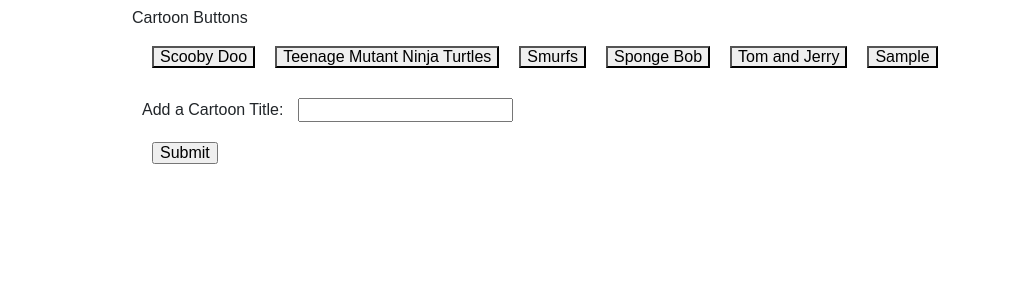
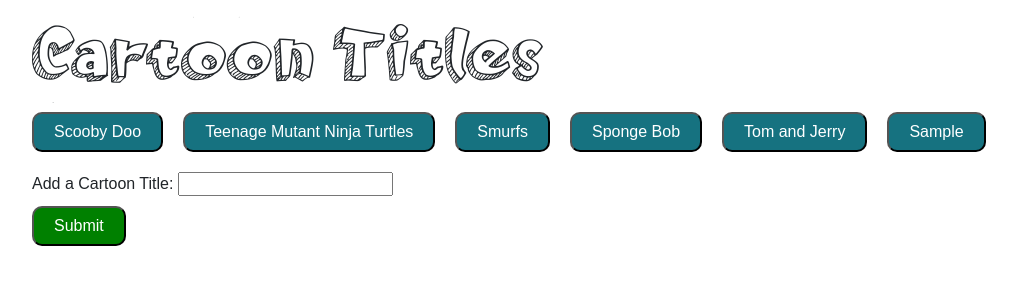
Before and after one commit to liz-guenthner/GiphyAPI, a plain HTML site: page index.html in a window 1280 px wide. Both pictures are taken after typing "Sample" into the empty fields and a click on the input "Submit". Shown: the whole page, without its empty margins (23-1040 px from the left). Drawn offline with nearby package versions, Linux system fonts and the light colour scheme.

Commit message:
add styling for buttons and h1 tag

```diff
--- a/assets/css/style.css
+++ b/assets/css/style.css
@@ -1,6 +1,8 @@
 
 @font-face {
-
+    font-family:'doodletoon';
+    src:url('../font/doodletoon.ttf') format('truetype');
+    font-style:normal;
 }
 
 html, body {
@@ -10,14 +12,45 @@
     font-family: Arial, Helvetica, sans-serif;
 }
 .container {
-    max-width:1000px;
+    max-width:1200px;
 }
 
-button,
-div,
-form,
-input {
-    margin: 10px;
+h1 {
+    font-family: doodletoon;
+    font-size: 4.5em;
+    padding: 20px 0;
+    text-align:left;
+}
+
+.button {
+    padding: 10px 20px;
+    margin: 0 10px;
+    color: #fff;
+    background-color: #167280;
+    border-radius: 10px;
+    cursor:pointer;
+}
+button:first-child {
+    margin-left: 0;
+}
+
+#selection-form {
+    margin:20px 0;
+}
+
+.selection {
+    padding:0;
+    margin: 20px 0;
+    float:left;
+}
+
+#add-selection {
+    padding: 10px 20px;
+    background-color: green;
+    margin: 10px 10px 0 0;
+    color: #fff;
+    border-radius: 10px;
+    cursor:pointer;
 }
 
 footer {
--- a/assets/javascript/giphyapi.js
+++ b/assets/javascript/giphyapi.js
@@ -1,54 +1,61 @@
 $( document ).ready(function(){
-    // header('Access-Control-Allow-Origin: *');
-    // header('Access-Control-Allow-Headers: Origin, Content-Type, Authorization, X-Auth-Token');
-    // header('Access-Control-Allow-Methods: GET, POST, PUT, PATCH, DELETE, HEAD, OPTIONS');
 
     var selectionArray = [ "Scooby Doo", "Teenage Mutant Ninja Turtles", "Smurfs", "Sponge Bob", "Tom and Jerry" ];
 
     function displaySelectionInfo() {
-        // add data-name to each button
+        // declare variable "selection" and add "data-name" attribute to each button
         var selection = $(this).attr("data-name");
+        // declare variable "queryURL" and set equal to api url
         var queryURL = "https://api.giphy.com/v1/gifs/search?api_key=KeXx2zMYQ70666zLJ78Zk0l2j4aPSqu7&q=" + selection + "&limit=10&rating=G&lang=en";
 
         $.ajax({
-
+            // url is set to "queryURL" variable
             url: queryURL,
+            // methis is "GET" to pull data from api
             method: "GET"
+            // promise
             }).then(function(response) {
-
+                // declare variable "results" and set equal to object "response.data"
                 var results = response.data;
-
+                // iterate through array
                 for (var i = 0; i < results.length; i++) {
 
                     // create div for selection view area
                     var selectionDiv = $("<div>");
-                    // add class called selection
+                    // add class called selection and col-sm-12 and col-md-4
                     selectionDiv.addClass("selection");
-                    // declare variable for each gif image
+                    selectionDiv.addClass("col-sm-12");
+                    selectionDiv.addClass("col-md-4");
+                    // declare variable "selectionGig" for each gif image
                     var selectionGif = $("<img>");
-                    // add class called gif
+                    // add class "gif"
                     selectionGif.addClass("gif");
                     // point src tag to url of still gif image in response object
-                    selectionGif.attr("src", results[i].images.original_still.url);
+                    selectionGif.attr("src", results[i].images.fixed_height_still.url);
                     // data-still attribute set to still gif image in response object
-                    selectionGif.attr("data-still", results[i].images.original_still.url);
+                    selectionGif.attr("data-still", results[i].images.fixed_height_still.url);
                     // data-animate attribute set to animated gif in response object
-                    selectionGif.attr("data-animate", results[i].images.original.url);
+                    selectionGif.attr("data-animate", results[i].images.fixed_height.url);
                     // data-state attribute set to still
                     selectionGif.attr("data-state", "still" );
-                    // append gif image to div
+                    // append gif image and title and rating to div
                     var p = $("<p>");
                     p.text("Rating: " + results[i].rating);
-                    selectionDiv.append(selectionGif, p);
+                    var title = $("<p>");
+                    title.text("Title: " + results[i].title);
+                    selectionDiv.append(selectionGif, title, p);
 
 
                     // add selection to #selection view div at beginning
                     $("#selection-view").prepend(selectionDiv);
 
-                    // onclick function to animate and freeze gif
-                    $(".gif").on("click", function() {
+                    // // onclick function to animate and freeze gif
+                    $(".gif").on("click", function(event) {
+
+                        event.preventDefault();
 
                         var state = $(this).attr("data-state");
+                        console.log(state);
 
                         if (state === 'still') {
                             $(this).attr("src", $(this).attr('data-animate'));
@@ -57,11 +64,12 @@
                             $(this).attr("src", $(this).attr('data-still'));
                             $(this).attr('data-state', 'still');
                         }
+                        return false;
                     });
+
                 }
             });
         }
-
 
         function renderButtons() {
 
@@ -78,14 +86,21 @@
         }
 
         $("#add-selection").on("click", function(event) {
+
             event.preventDefault();
             var selection = $("#selection-input").val().trim();
-            selectionArray.push(selection);
-            renderButtons();
-            $("#selection-input").val('');
+            if (selection === '') {
+                alert("Please enter a Cartoon Title!");
+            } else {
+                selectionArray.push(selection);
+                renderButtons();
+                $("#selection-input").val('');
+            }
+
         });
 
         $(document).on("click", ".button", displaySelectionInfo);
 
         renderButtons();
+
 });
--- a/index.html
+++ b/index.html
@@ -16,7 +16,7 @@
 
   <div class="container col-sm-12">
 
-    <h1>Cartoon Buttons</h1>
+    <h1>Cartoon Titles</h1>
 
     <!-- Rendered buttons will get dumped here  -->
     <div id="buttons-view"></div>
```
Also changed, not shown: assets/font/doodletoon.ttf (added).
